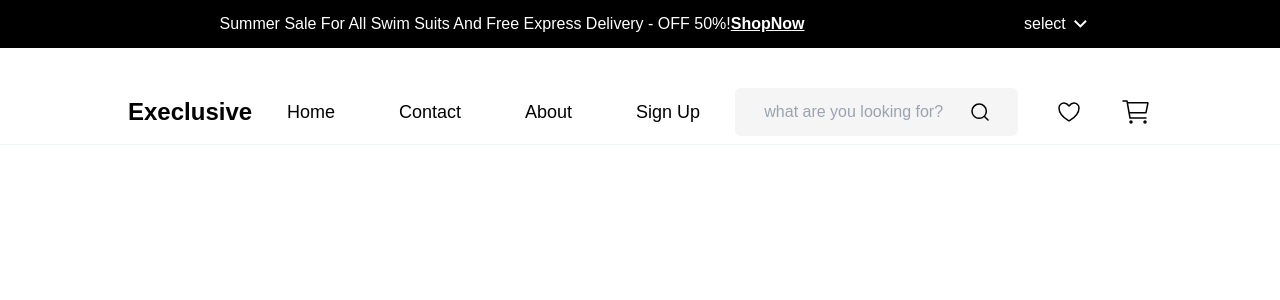
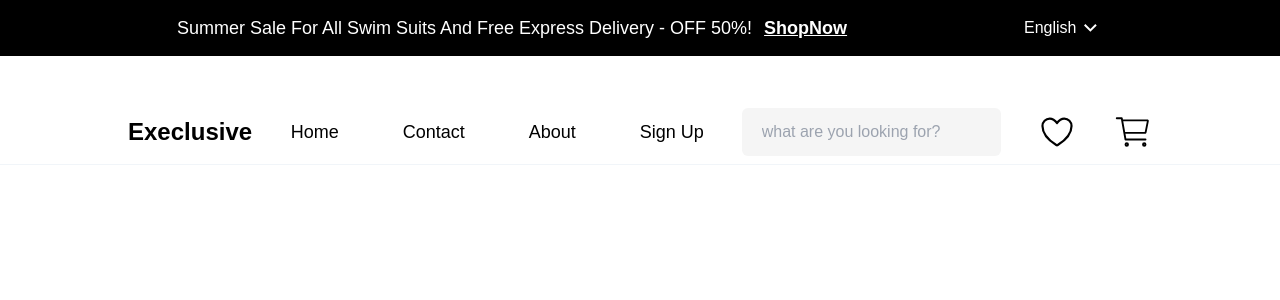
Before and after one commit to AhmadEleiwa/E-Commerce, a Next.js app: page / in a window 1280 px wide. Shown: the top 300 px of the page. Built offline with nearby package versions, Linux system fonts and the light colour scheme.

Commit message:
Add statics, DropDown component, change the tailwind

```diff
--- a/components/header/index.tsx
+++ b/components/header/index.tsx
@@ -1,31 +1,41 @@
 "use client";
-import { FC, useState } from "react";
+import { FC, useRef, useState } from "react";
 import HeaderProps from "./header.types";
 import SearchInput from "../search-input";
 import style from "./header.module.css";
 import DropDown from "../dropdown";
 const Header: FC<HeaderProps> = () => {
   const [searchValue, setSearchValue] = useState<string>("");
-  const [selectValue, setSelectValue] = useState<string>("");
-
+  const [selectValue, setSelectValue] = useState<string>("en");
+  const [showMenu, setShowMenu] = useState<boolean>(false);
+  const handleOpenMenu = () => {
+    setShowMenu((prev) => !prev);
+  };
   return (
-    <div className="w-full flex flex-col gap-8 items-center justify-center border-b-slate-100 border-b">
-      <div className="flex w-full h-12 items-center bg-black text-white">
-        <div className="flex w-4/5 items-center justify-center">
-          <p>
+    <div className="w-full flex flex-col gap-11 items-center justify-center border-b-slate-100 border-b">
+      <div className="flex w-full h-28 md:h-14 items-center bg-black text-white">
+        <div className="flex w-4/5 items-center justify-center gap-3 text-sm  md:text-lg">
+          <p className="flex w-4/5 items-center justify-center gap-3 text-sm  md:text-lg">
             Summer Sale For All Swim Suits And Free Express Delivery - OFF 50%!
-          </p>
             <a href="" className="font-bold underline">
               ShopNow
             </a>
+          </p>
         </div>
-        <DropDown options={[{name:'English', value:'en'},{name:'Arabic',value:'ar'}]} value={selectValue} onSelect={setSelectValue} />
+        <DropDown
+          options={[
+            { name: "English", value: "en" },
+            { name: "Arabic", value: "ar" },
+          ]}
+          value={selectValue}
+          onSelect={setSelectValue}
+        />
       </div>
       <header
-        className={`flex justify-between items-center w-4/5 ${style.header}`}
+        className={`flex justify-between items-center gap-5 w-4/5 ${style.header}`}
       >
         <h1 className="font-bold text-2xl">Execlusive</h1>
-        <nav>
+        <nav className="hidden xl:block ">
           <ul className="flex gap-16 text-lg">
             <li>
               <a href="">Home</a>
@@ -41,7 +51,39 @@ const Header: FC<HeaderProps> = () => {
             </li>
           </ul>
         </nav>
-        <div className="flex gap-10 items-center">
+        <div className="hidden w-4/5 md:flex xl:w-2/5 gap-10 items-center justify-center">
+          <SearchInput
+            onChange={(event) => setSearchValue(event.target.value)}
+            value={searchValue}
+            placeholder="what are you looking for?"
+            className="w-full justify-between"
+            onSearch={() => {
+              alert(searchValue);
+            }}
+          />
+
+          <div className="flex items-center justify-center gap-10">
+            <button className="h-full w-8">
+              <img width={"100%"} src="static/icons/heart.svg" alt="" />
+            </button>
+            <button className="h-full w-10">
+              <img width={"100%"} src="static/icons/cart.svg" alt="" />
+            </button>
+          </div>
+        </div>
+        <button className="xl:hidden" onClick={handleOpenMenu}>
+          <img
+            width={32}
+            src="static/icons/menu.svg"
+            alt=""
+            className={`transition-all  ${showMenu ? "rotate-12" : ""}`}
+          />
+        </button>
+        <nav
+          className={`transition-all h-0  opacity-0 ${
+            showMenu ? "opacity-100 h-96 md:h-80" : ""
+          } overflow-hidden flex flex-col items-center justify-center gap-5 py-5 absolute xl:hidden left-0 w-full md:top-[165px] top-[221px]  bg-gray-50 `}
+        >
           <SearchInput
             onChange={(event) => setSearchValue(event.target.value)}
             value={searchValue}
@@ -49,11 +91,23 @@ const Header: FC<HeaderProps> = () => {
             onSearch={() => {
               alert(searchValue);
             }}
+            className=" w-4/5 md:hidden justify-between"
           />
-
-            <button><img src="static/icons/heart.svg" alt="" /></button>
-            <button><img src="static/icons/cart.svg" alt="" /></button>
-        </div>
+          <ul className="flex w-full flex-col items-center gap-5 md:gap-5 text-lg [&_li]:w-full [&_li]:text-center [&_li]:p-2 [&>*:hover]:bg-gray-100">
+            <li >
+              <a href="">Home</a>
+            </li>
+            <li>
+              <a href="">Contact</a>
+            </li>
+            <li>
+              <a href="">About</a>
+            </li>
+            <li>
+              <a href="">Sign Up</a>
+            </li>
+          </ul>
+        </nav>
       </header>
     </div>
   );
--- a/components/search-input/index.tsx
+++ b/components/search-input/index.tsx
@@ -1,14 +1,14 @@
 import { FC } from "react";
 import SearchInputProps from "./search-input.types";
-import style from "./search-input.module.css";
-const SearchInput: FC<SearchInputProps> = (props) => {
+
+const SearchInput: FC<SearchInputProps> = ({ className, ...props }) => {
   return (
     <div
-      className={`flex justify-center gap-3 bg-secondary border-gray-200 rounded-md align-center p-2 px-5 ${style.searchInput}`}
+      className={`flex justify-center gap-3 bg-secondary h-12 border-gray-200 rounded-md align-center p-2 px-5  ${className}`}
     >
       <input
         type="text"
-        className={"outline-none bg-transparent  w-4/5"}
+        className={"outline-none bg-transparent "}
         {...props}
       />
       <button className="outline-none border-none" onClick={props.onSearch}>
--- a/components/search-input/search-input.module.css
+++ /dev/null
@@ -1,4 +0,0 @@
-.searchInput{
-    width: 283px;
-    height: 48px;
-}
--- a/tailwind.config.ts
+++ b/tailwind.config.ts
@@ -9,6 +9,19 @@ const config: Config = {
     "./app/**/*.{js,ts,jsx,tsx,mdx}",
   ],
   theme: {
+    screens: {
+      'sm': '640px',
+      // => @media (min-width: 640px) { ... }
+
+      'md': '768px',
+      // => @media (min-width: 768px) { ... }
+
+      'lg': '1024px',
+      // => @media (min-width: 1024px) { ... }
+
+      'xl': '1280px',
+      // => @media (min-width: 1280px) { ... }
+    },
     extend: {
       colors: {
         background: "var(--background)",
```
Also changed, not shown: public/static/icons/menu.svg (added). Lines whose indentation alone changed are shown as unchanged.
